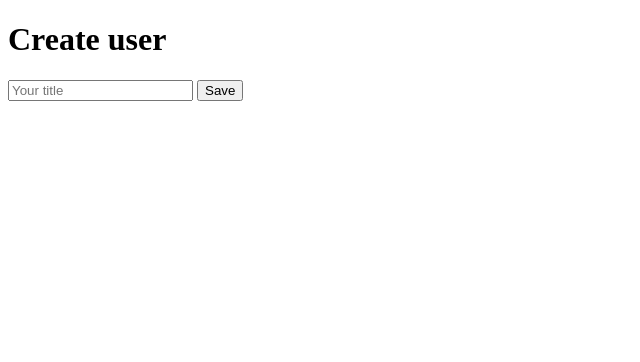
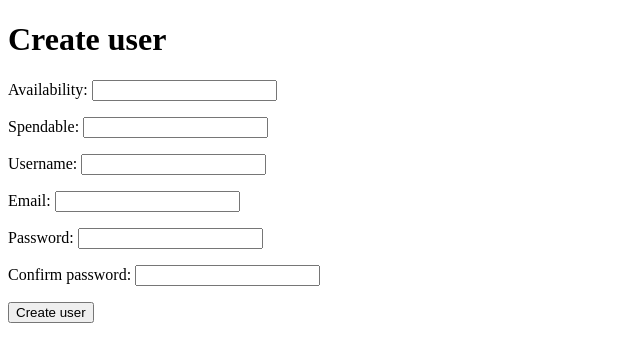
Before and after one commit to kingkardan98/MNG, a Django app: page /create_user in a window 1280 px wide. Shown: the part 52-414 px from the top of the page, without its empty margins (0-640 px from the left). Run offline with Django 4.2, Linux system fonts and the light colour scheme.

Commit message:
Change the way the user form is rendered

```diff
--- a/templates/user/create_user.html
+++ b/templates/user/create_user.html
@@ -10,9 +10,9 @@ MNNG - Create user
 
 <h1>Create user</h1>
 
-<form method="POST">
-    <input type="text" name="title" placeholder="Your title" />
-    <input type="submit" value="Save" />
+<form method="POST">{% csrf_token %}
+    {{ form.as_p }}
+    <input type="submit" value="Create user" />
 </form>
 
 {% endblock %}
```
